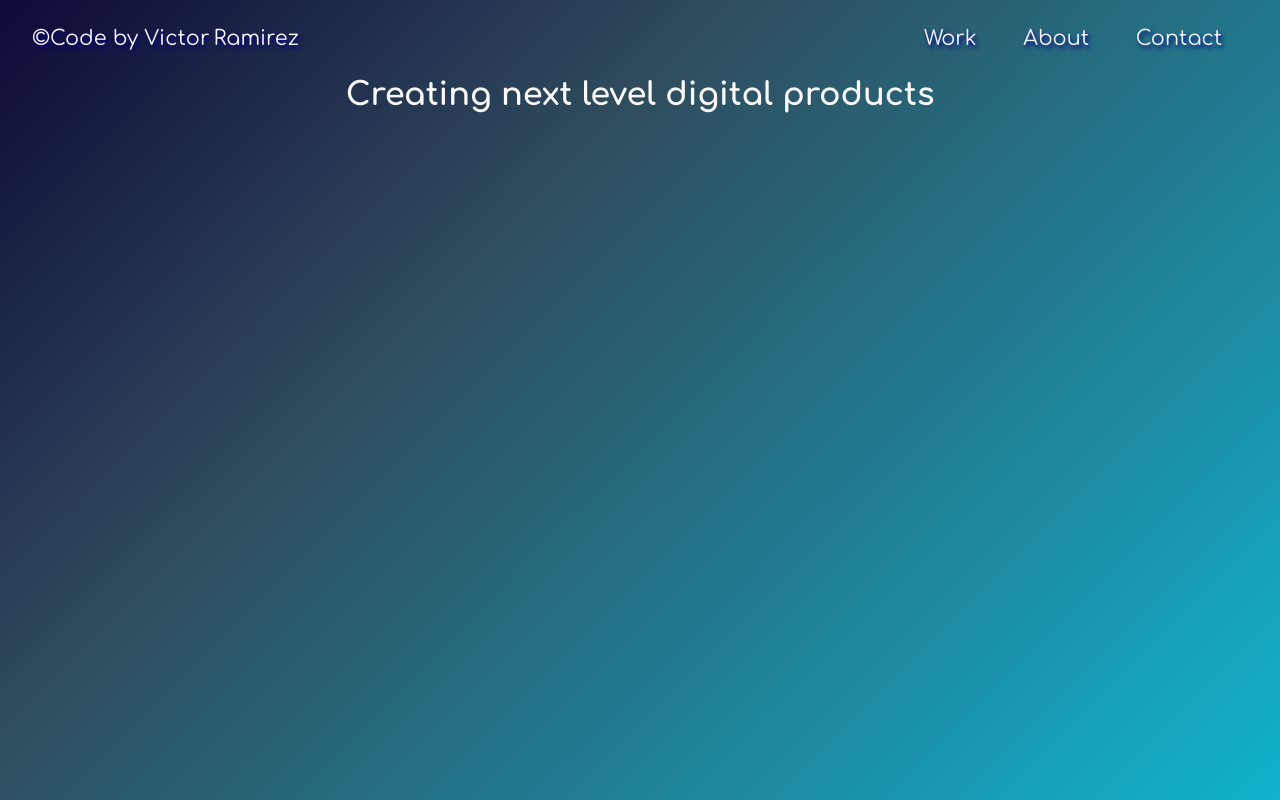
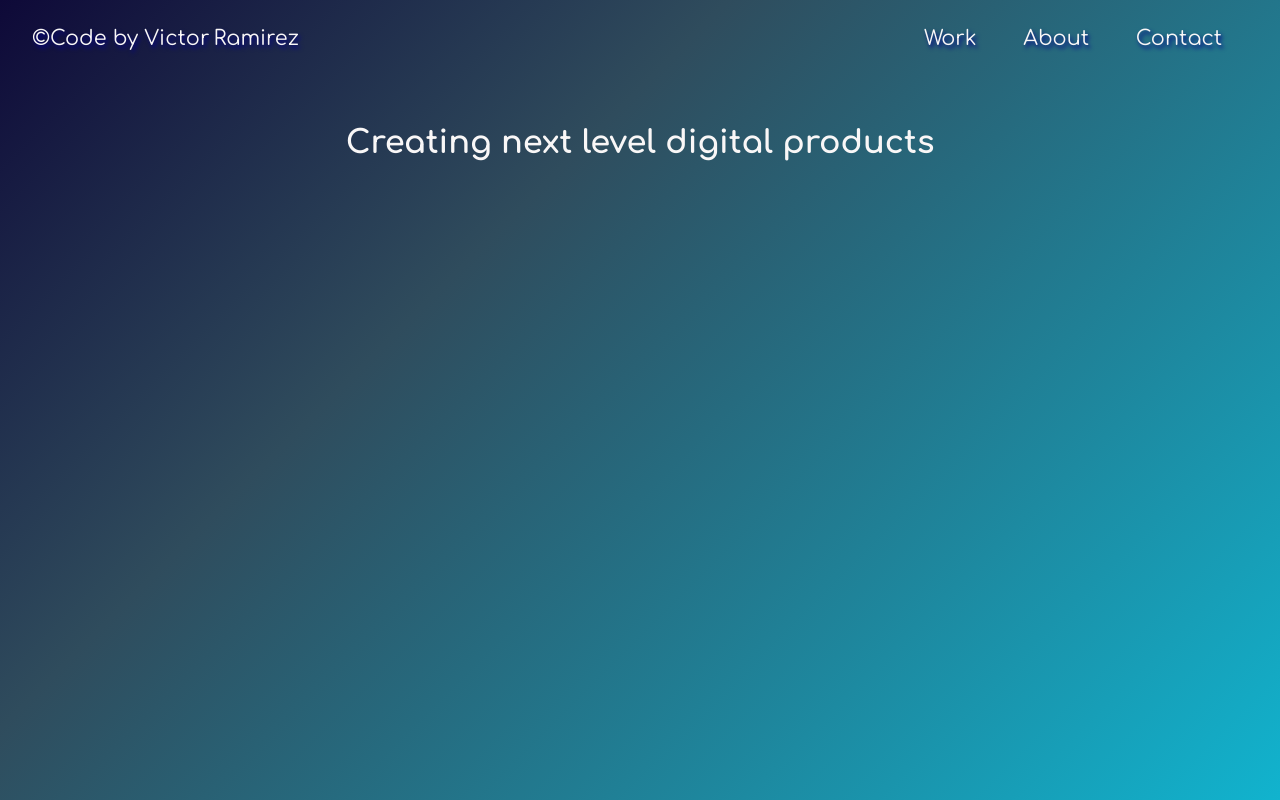
Before and after one commit to sevdevelop11/portfolio, an Angular app: page /work in a window 1280 px wide. Built offline with nearby package versions, Linux system fonts and the light colour scheme; a web font is replaced by a local one.

Commit message:
ADD: Create structure about and contact

```diff
--- a/src/app/components/about/about.component.html
+++ b/src/app/components/about/about.component.html
@@ -1 +1,5 @@
-<p>about works!</p>
+<div class="container">
+    <div class="about-title">
+    <h1>Creating next level digital products</h1>
+    </div>
+</div>
--- a/src/app/components/about/about.component.scss
+++ b/src/app/components/about/about.component.scss
@@ -1,3 +1,16 @@
 :host {
   display: block;
 }
+
+.container {
+  color: var(--second);
+  height: calc(100vh - var(--header-height));
+  .about-title {
+    h1 {
+      text-align: center;
+      margin: 0;
+      padding-top: 3rem;
+      padding-bottom: 3rem;
+    }
+  }
+}
--- a/src/app/components/contact/contact.component.html
+++ b/src/app/components/contact/contact.component.html
@@ -1 +1,5 @@
-<p>contact works!</p>
+<div class="container">
+    <div class="contact-title">
+    <h1>Creating next level digital products</h1>
+    </div>
+</div>
--- a/src/app/components/contact/contact.component.scss
+++ b/src/app/components/contact/contact.component.scss
@@ -1,3 +1,16 @@
 :host {
   display: block;
 }
+
+.container {
+  color: var(--second);
+  height: calc(100vh - var(--header-height));
+  .contact-title {
+    h1 {
+      text-align: center;
+      margin: 0;
+      padding-top: 3rem;
+      padding-bottom: 3rem;
+    }
+  }
+}
--- a/src/app/components/home/home.component.scss
+++ b/src/app/components/home/home.component.scss
@@ -1,3 +1,7 @@
+:host {
+  display: block;
+}
+
 .main {
   .menu-scroll {
     z-index: 15;
--- a/src/app/components/work/work.component.html
+++ b/src/app/components/work/work.component.html
@@ -1,3 +1,5 @@
 <div class="container">
+    <div class="work-title">
     <h1>Creating next level digital products</h1>
+    </div>
 </div>
--- a/src/app/components/work/work.component.scss
+++ b/src/app/components/work/work.component.scss
@@ -1,8 +1,12 @@
 .container {
-    color: var(--second);
-    height: calc(100vh - var(--header-height));
+  color: var(--second);
+  height: calc(100vh - var(--header-height));
+  .work-title {
     h1 {
-        text-align: center;
-        margin: 0;
+      text-align: center;
+      margin: 0;
+      padding-top: 3rem;
+      padding-bottom: 3rem;
     }
+  }
 }
```
